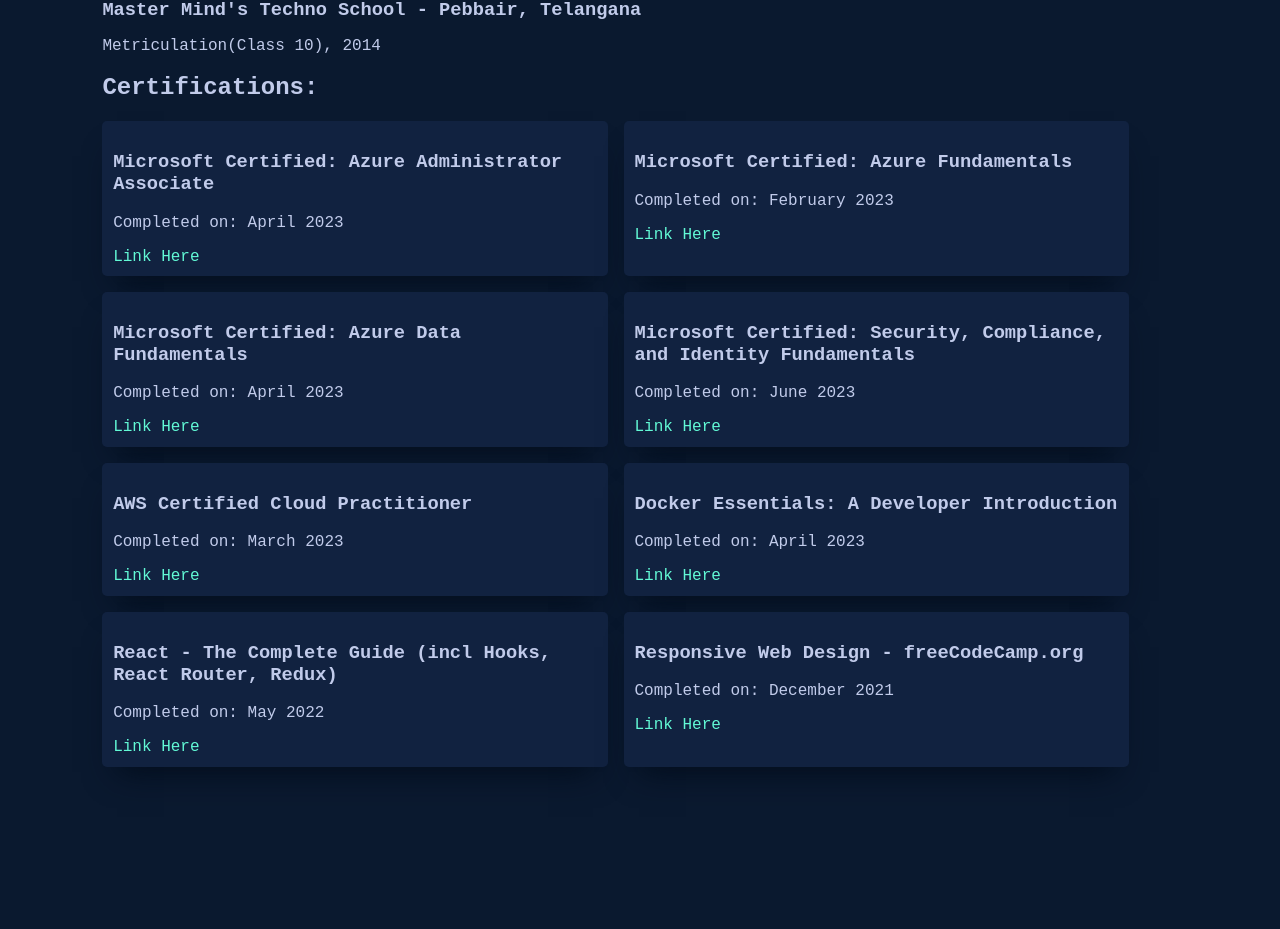
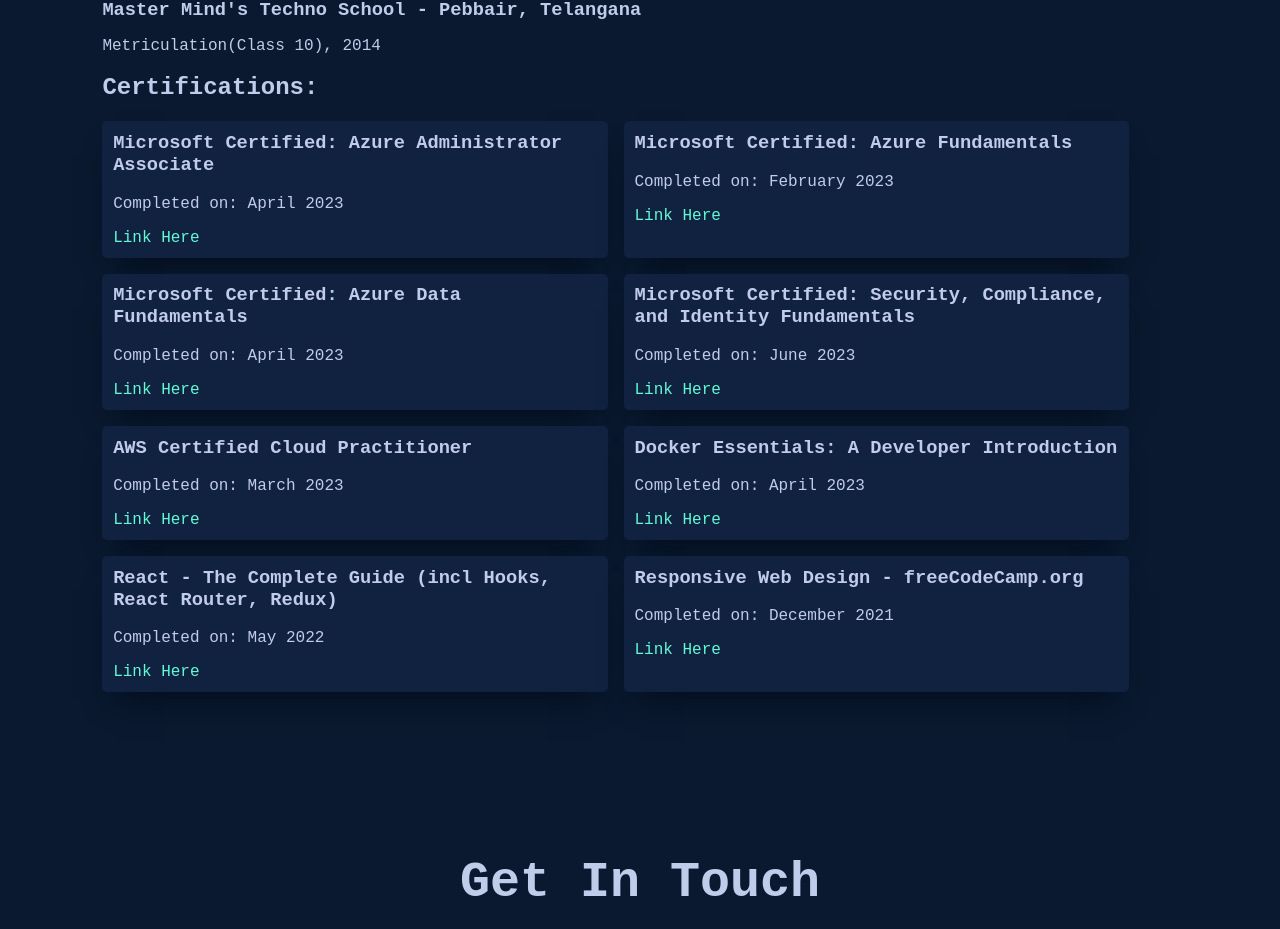
Before and after one commit to Raghavender-lonka/react-portfolio, a React (Create React App) app: page / in a window 1280 px wide. Shown: the part 4579-5508 px from the top of the page. Built offline with nearby package versions, Linux system fonts and the light colour scheme.

Commit message:
update resume css

```diff
--- a/src/components/Resume/Resume.css
+++ b/src/components/Resume/Resume.css
@@ -47,6 +47,10 @@
   text-decoration: underline;
 }
 
+.certificatesContainer div h3 {
+  margin-top: 0;
+}
+
 @media all and (max-width: 560px) {
   .certificatesContainer div {
     width: 100%;
```
